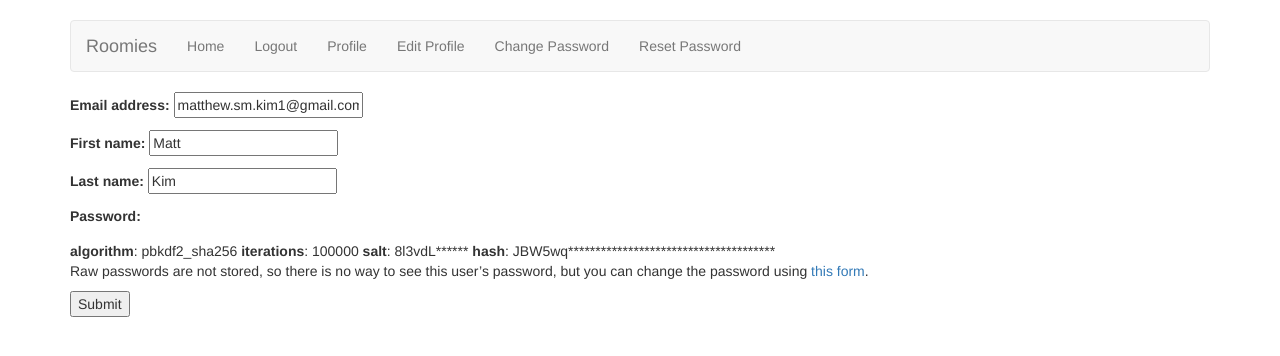
After one commit to arachid1/Dormmates, a Django app: page /account/profile/edit/ in a window 1280 px wide. The commit adds this page. Shown: the top 356 px of the page. Run offline with Django 3.2, Linux system fonts and the light colour scheme; a user stored in the database is signed in; some libraries are stand-ins or nearby versions.

Commit message:
emails, middleware, and changing passwords

```diff
--- /dev/null
+++ b/Roomies/Roomies/middleware.py
@@ -0,0 +1,36 @@
+import re
+from django.conf import settings
+from django.urls import reverse
+from django.shortcuts import redirect
+from django.contrib.auth import logout
+
+EXEMPT_URLS = [re.compile(settings.LOGIN_URL.lstrip('/'))]
+if hasattr(settings, 'LOGIN_EXEMPT_URLS'):
+    EXEMPT_URLS += [re.compile(url) for url in settings.LOGIN_EXEMPT_URLS]
+
+
+class LoginRequiredMiddleware:
+
+    def __init__(self, get_response):
+        self.get_response = get_response
+
+    def __call__(self, request):
+        response = self.get_response(request)
+        return response
+
+    def process_view(self, request, view_func, view_args, view_kwargs):
+        assert hasattr(request, 'user')
+        path = request.path_info.lstrip('/')
+        url_is_exempt = any(url.match(path) for url in EXEMPT_URLS)
+
+        if path == reverse('logout').lstrip('/'):
+            logout(request)
+
+        if request.user.is_authenticated and url_is_exempt:
+            return redirect(settings.LOGIN_REDIRECT_URL)
+
+        elif request.user.is_authenticated or url_is_exempt:
+            return None
+
+        else:
+            return redirect(settings.LOGIN_URL)
--- a/Roomies/Roomies/urls.py
+++ b/Roomies/Roomies/urls.py
@@ -20,5 +20,5 @@ from Roomies import views
 urlpatterns = [
     path('', views.login_redirect, name='login_redirect'),
     path('admin/', admin.site.urls),
-    path('account/', include('accounts.urls')),
+    path('account/', include('accounts.urls'), name='account'),
 ]
--- /dev/null
+++ b/Roomies/accounts/forms.py
@@ -0,0 +1,39 @@
+from django import forms
+from django.contrib.auth.models import User
+from django.contrib.auth.forms import UserCreationForm, UserChangeForm
+
+class RegistrationForm(UserCreationForm):
+    email = forms.EmailField(required=True)
+
+    class Meta:
+        model = User
+        fields = (
+            'username',
+            'first_name',
+            'last_name',
+            'email',
+            'password1',
+            'password2'
+        )
+    def save(self, commit=True):
+        user = super(RegistrationForm, self).save(commit=False)
+        user.first_name = self.cleaned_data['first_name']
+        user.last_name = self.cleaned_data['last_name']
+        user.email = self.cleaned_data['email']
+
+        if commit:
+            user.save()
+
+        return user
+
+class EditProfileForm(UserChangeForm):
+
+    class Meta:
+        model = User
+        fields = (
+            'email',
+            'first_name',
+            'last_name',
+            'password'
+        )
+        exclude = ()
--- /dev/null
+++ b/Roomies/accounts/templates/accounts/edit_profile.html
@@ -0,0 +1,19 @@
+{% extends 'base.html' %}
+
+{% block head %}
+<title>Profile</title>
+{% endblock %}
+
+{% block body %}
+<div class="container">
+   <form method="post">
+      {% csrf_token %}
+      {{ form.as_p}}
+      <button type="submit">Submit</button>
+   </form>
+</div>
+
+
+
+
+{% endblock %}
--- a/Roomies/accounts/templates/base.html
+++ b/Roomies/accounts/templates/base.html
@@ -27,17 +27,33 @@
 
                <!-- Collect the nav links, forms, and other content for toggling -->
                <div class="collapse navbar-collapse" id="bs-example-navbar-collapse-1">
+                  {% if user.is_authenticated %}
                   <ul class="nav navbar-nav">
-                  <li class="active"><a href="#">Home <span class="sr-only">(current)</span></a></li>
-                  <li><a href="#">About</a></li>
+
+                     <!-- "/account/profile" is equivalent to "{% url 'view_profile' %}"
+                           how this works is instead of manually linking the path, dynamically
+                           link url from url.py and put the name of the url into the ''
+                     -->
+
+                     <li><a href="{% url 'home' %}"> Home </a></li>
+                     <li><a href="{% url 'logout' %}">Logout</a></li>
+                     <li><a href="{% url 'view_profile' %}">Profile</a></li>
+                     <li><a href="{% url 'edit_profile' %}">Edit Profile</a></li>
+                     <li><a href="{% url 'change_password' %}">Change Password</a></li>
+                     <li><a href="{% url 'reset_password' %}">Reset Password</a></li>
+                  </ul>
 
 
-               </ul>
+                  {% else %}
 
                   <ul class="nav navbar-nav navbar-right">
-                  <li><a href="/account/register">Register</a></li>
+                     <li><a href="{% url 'login' %}">Login</a></li>
+                     <li><a href="{% url 'register' %}">Register</a></li>
                   </ul>
+                  {% endif %}
                </div><!-- /.navbar-collapse -->
+
+
             </div><!-- /.container-fluid -->
          </nav>
       </div>
--- a/Roomies/accounts/urls.py
+++ b/Roomies/accounts/urls.py
@@ -1,10 +1,30 @@
-from django.urls import path
+from django.urls import path, re_path
 from . import views
-from django.contrib.auth.views import login, logout
+from django.contrib.auth.views import (
+    login, logout, password_reset, password_reset_done, password_reset_confirm,
+    password_reset_complete
+)
+
 
 urlpatterns = [
-    path('', views.home),
-    path('login/', login, {'template_name': 'accounts/login.html'}),
-    path('logout/', logout, {'template_name': 'accounts/logout.html'}),
-    path('register/', views.register, name='register')
+    path('', views.home, name='home'),
+    path('login/', login, {'template_name': 'accounts/login.html'}, name='login'),
+    path('logout/', logout, {'template_name': 'accounts/logout.html'}, name='logout'),
+    path('register/', views.register, name='register'),
+    path('profile/', views.view_profile, name='view_profile'),
+    path('profile/edit/', views.edit_profile, name='edit_profile'),
+    path('change-password/', views.change_password, name='change_password'),
+    path('reset-password/', password_reset,
+        {'template_name': 'accounts/reset_password.html'},  name='reset_password'),
+    path('reset-password/done/', password_reset_done, name='password_reset_done'),
+
+    #example email host for debugging
+    #python -m smtpd -n -c DebuggingServer localhost:1025
+    #customize password reset template, example in medhacks
+    re_path(r'^reset-password/confirm/(?P<uidb64>[0-9A-Za-z]+)-(?P<token>.+)/$',
+        password_reset_confirm, name='password_reset_confirm'),
+
+    #customize password reset template, example in medhacks
+    path('reset-password/complete/', password_reset_complete, name='password_reset_complete')
+
 ]
--- a/Roomies/accounts/views.py
+++ b/Roomies/accounts/views.py
@@ -1,7 +1,14 @@
 from django.shortcuts import render, redirect
-from django.contrib.auth.forms import UserCreationForm
+from accounts.forms import (
+    RegistrationForm,
+    EditProfileForm,
+)
 
-# Create your views here.
+from django.contrib.auth.models import User
+from django.contrib.auth.forms import UserChangeForm, PasswordChangeForm
+from django.contrib.auth import update_session_auth_hash
+from django.contrib.auth.decorators import login_required
+
 def home(request):
     numbers = [1,2,3,4,5]
     name = 'Matt Kim'
@@ -11,12 +18,41 @@ def home(request):
 
 def register(request):
     if request.method == 'POST':
-        form = UserCreationForm(request.POST)
+        form = RegistrationForm(request.POST)
         if form.is_valid():
             form.save()
             return redirect('/account')
     else:
-        form = UserCreationForm()
+        form = RegistrationForm()
 
         args = {'form': form}
         return render(request, 'accounts/reg_form.html', args)
+
+def view_profile(request):
+    args = {'user': request.user}
+    return render(request, 'accounts/profile.html', args)
+
+def edit_profile(request):
+    if request.method == 'POST':
+        form = EditProfileForm(request.POST, instance=request.user)
+        if form.is_valid():
+            form.save()
+            return redirect(reverse('accounts:view_profile'))
+    else:
+        form = EditProfileForm(instance=request.user)
+        args = {'form': form}
+        return render(request, 'accounts/edit_profile.html', args)
+
+def change_password(request):
+    if request.method == 'POST':
+        form = PasswordChangeForm(data=request.POST, user=request.user)
+        if form.is_valid():
+            form.save()
+            update_session_auth_hash(request, form.user)
+            return redirect('/account/profile')
+        else:
+            return redirect('/account/change-password')
+    else:
+        form = PasswordChangeForm(user=request.user)
+        args = {'form': form}
+        return render(request, 'accounts/change_password.html', args)
```
Also changed, not shown: Roomies/Roomies/settings.py (+13 -0 lines), Roomies/accounts/templates/accounts/change_password.html (added, +19 -0 lines), Roomies/accounts/templates/accounts/profile.html (added, +27 -0 lines), Roomies/accounts/templates/accounts/reset_password.html (added, +16 -0 lines), Roomies/db.sqlite3. Lines whose indentation alone changed are shown as unchanged.
